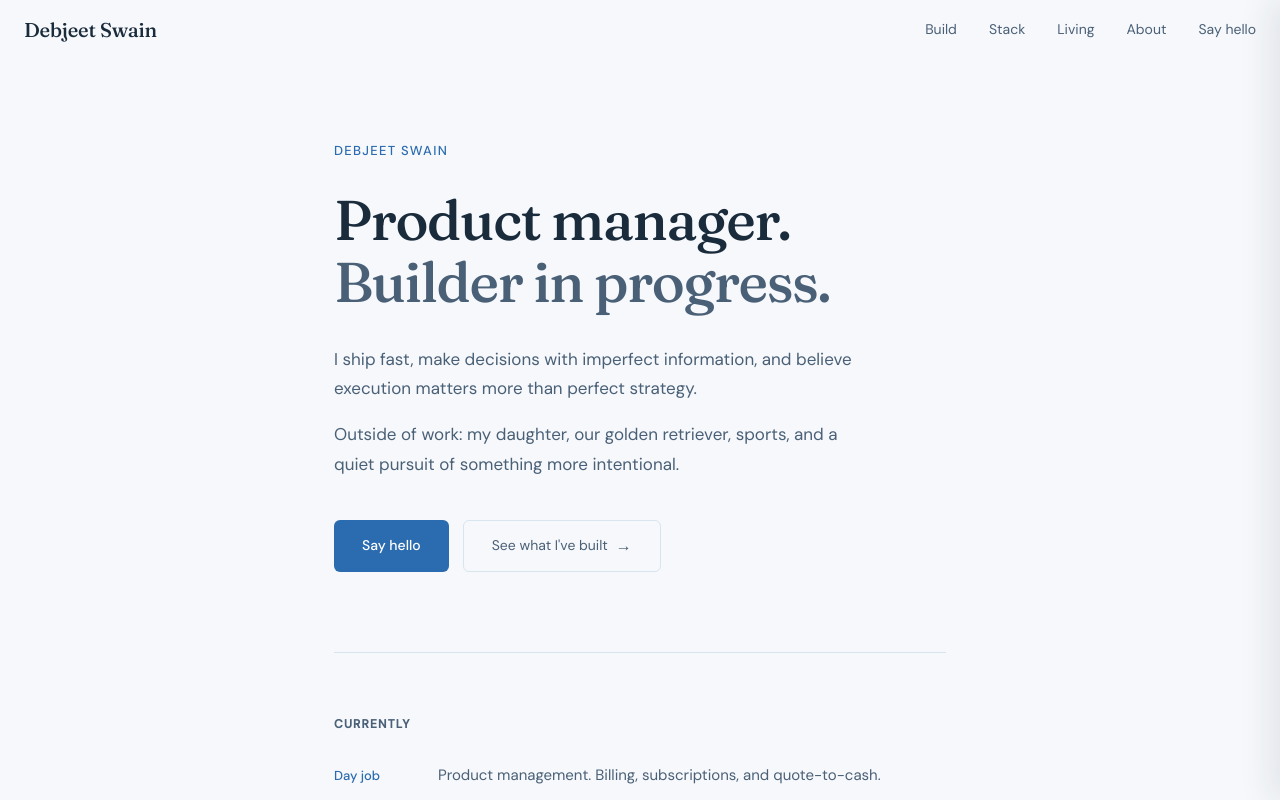
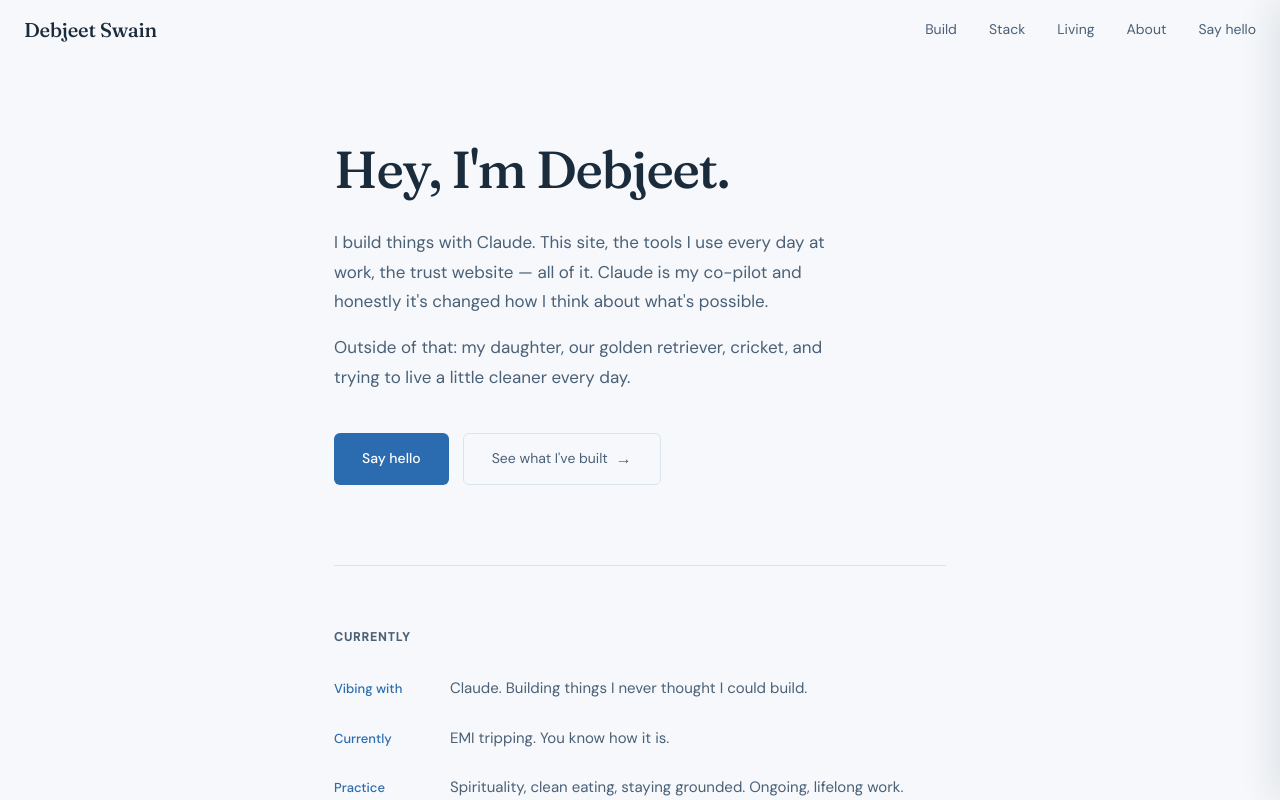
Before and after one commit to dswain8/personal-website, a React (Vite) app: page / in a window 1280 px wide. Shown: the top 800 px of the page. Built offline with nearby package versions, Linux system fonts and the light colour scheme.

Commit message:
Rewrite Home hero — casual, human, no PM positioning
'Hey, I'm Debjeet.' opener. Claude called out directly. EMI tripping in Currently.

```diff
--- a/src/pages/Home.tsx
+++ b/src/pages/Home.tsx
@@ -2,8 +2,8 @@ import { Link } from 'react-router-dom'
 import { useScrollReveal } from '../hooks/useScrollReveal'
 
 const currently = [
-  { label: 'Day job', text: 'Product management. Billing, subscriptions, and quote-to-cash.' },
-  { label: 'Building', text: 'This site. A clean-living directory. AI tools that run parts of my workday.' },
+  { label: 'Vibing with', text: 'Claude. Building things I never thought I could build.' },
+  { label: 'Currently', text: 'EMI tripping. You know how it is.' },
   { label: 'Practice', text: 'Spirituality, clean eating, staying grounded. Ongoing, lifelong work.' },
 ]
 
@@ -25,32 +25,16 @@ export default function Home() {
           paddingBottom: '80px',
         }}
       >
-        <p
-          className="hero-enter"
-          style={{
-            fontSize: '13px',
-            color: 'var(--accent)',
-            letterSpacing: '0.1em',
-            textTransform: 'uppercase',
-            fontWeight: 500,
-            marginBottom: '28px',
-          }}
-        >
-          Debjeet Swain
-        </p>
-
         <h1
           className="hero-enter"
           style={{
-            fontSize: 'clamp(36px, 6vw, 56px)',
+            fontSize: 'clamp(32px, 5.5vw, 52px)',
             letterSpacing: '-0.025em',
-            marginBottom: '32px',
-            lineHeight: 1.1,
+            marginBottom: '28px',
+            lineHeight: 1.15,
           }}
         >
-          Product manager.
-          <br />
-          <span style={{ color: 'var(--text-secondary)' }}>Builder in progress.</span>
+          Hey, I'm Debjeet.
         </h1>
 
         <div
@@ -62,16 +46,17 @@ export default function Home() {
             color: 'var(--text-secondary)',
             fontSize: '17px',
             lineHeight: 1.75,
-            maxWidth: '540px',
+            maxWidth: '520px',
           }}
         >
           <p>
-            I ship fast, make decisions with imperfect information, and believe execution
-            matters more than perfect strategy.
+            I build things with Claude. This site, the tools I use every day at work,
+            the trust website — all of it. Claude is my co-pilot and honestly it's changed
+            how I think about what's possible.
           </p>
           <p>
-            Outside of work: my daughter, our golden retriever, sports, and a quiet
-            pursuit of something more intentional.
+            Outside of that: my daughter, our golden retriever, cricket, and trying to
+            live a little cleaner every day.
           </p>
         </div>
 
@@ -127,7 +112,7 @@ export default function Home() {
               className="reveal"
               style={{
                 display: 'grid',
-                gridTemplateColumns: '88px 1fr',
+                gridTemplateColumns: '100px 1fr',
                 gap: '16px',
                 alignItems: 'baseline',
               }}
```
